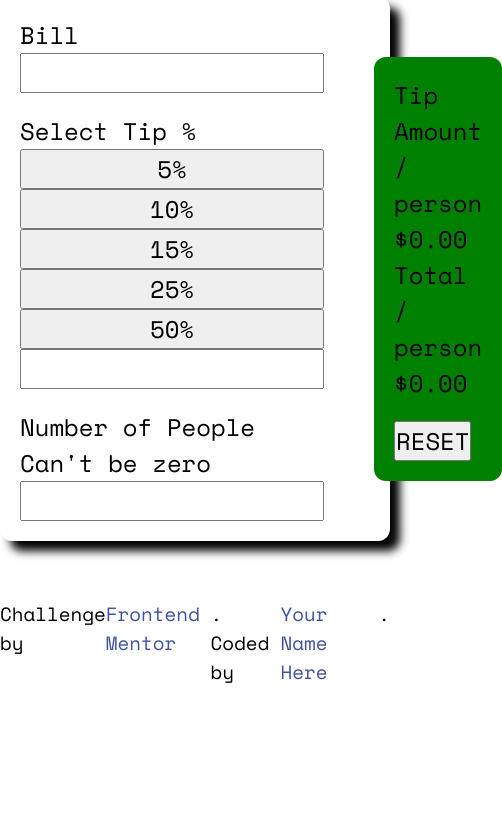
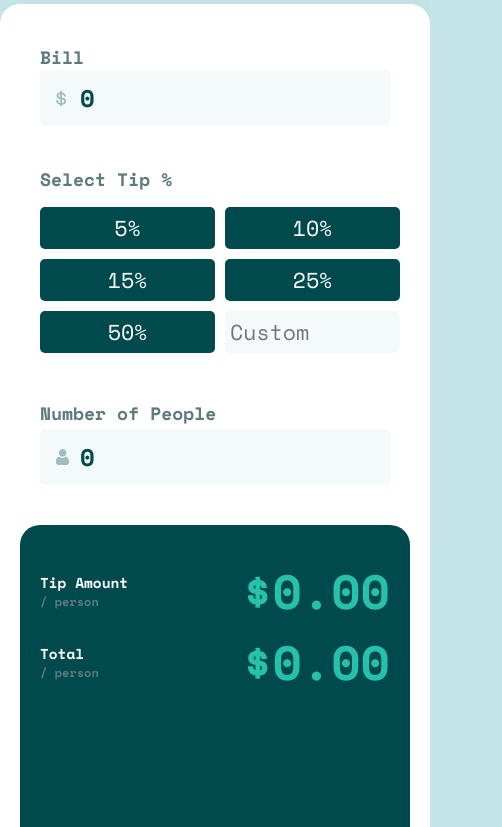
Before and after one commit to EnzoHenrico/tip-calculator, a plain HTML site: page index.html in a window 390 px wide. Shown: the part 98-925 px from the top of the page, 502 px wide, since content can reach past the window. Before the commit the page ends 844 px from the top, so only its background shows below. Drawn offline with nearby package versions, Linux system fonts and the light colour scheme.

Commit message:
edit: ajustada responsividade e adicionado elementos de estilo

```diff
--- a/css/body.css
+++ b/css/body.css
@@ -3,39 +3,191 @@
 .container {
   display: flex;
   align-items: center;
+  justify-content: space-between;
   width: 100%;
   margin: auto;
+  padding: 20px;
+  gap: 20px;
   background-color: white;
-  max-width: 700px;
-  border-radius: 12px;
-  box-shadow: 10px 10px 10px black;
+  max-width: 800px;
+  border-radius: 20px;
+  box-shadow: 10px 10px 30px #0000000d;
 }
 
 /* Inputs */
 .container .inputs {
-  padding: 20px;
   display: flex;
   flex-direction: column;
-  gap: 20px;
+  width: 100%;
+  margin: auto;
+}
+
+.container .inputs label {
+  font-size: 0.75rem;
+  font-weight: 600;
+  color: var(--darkGrayishCyan);
+}
+
+.container .inputs .default-field {
+  border: none;
+  background-color: var(--veryLightGrayishCyan);
+  border-radius: 5px;
+  padding: 10px 0px;
+}
+
+.container .inputs .bill {
+  display: flex;
+  flex-direction: column;
+  padding: 20px;
+}
+
+p#select-tip {
+  margin-bottom: 15px;
+  font-size: 0.75rem;
+  font-weight: 600;
+  color: var(--darkGrayishCyan);
 }
 
 .container .inputs .tip-selector {
   display: flex;
   flex-direction: column;
+  padding: 20px;
 }
 
-.container .inputs .tip-selector .selector {
+.container .inputs .tip-selector .selector-buttons {
   display: grid;
+  grid-template-columns: 30% 30% 30%;
+  gap: 10px;
 }
+
+.container .inputs .tip-selector .selector-buttons button {
+  color: white;
+  background-color: var(--verydarkcyan);
+  border: none;
+  border-radius: 5px;
+  padding: 5px;
+  font-size: 0.9rem;
+  cursor: pointer;
+}
+
+.container .inputs .tip-selector .selector-buttons button:hover {
+  background-color: var(--lightGrayishCyan);
+  color: var(--verydarkcyan);
+}
+
+.container .inputs .tip-selector .selector-buttons button:active {
+  background-color: var(--strongCyan);
+  color: var(--verydarkcyan);
+}
+
+.container .inputs .tip-selector .selector-buttons input {
+  color: var(--verydarkcyan);
+  background-color: var(--veryLightGrayishCyan);
+  border: none;
+  border-radius: 5px;
+  padding: 5px;
+  font-size: 0.9rem;
+}
+
+input#field-bill {
+  background-image: url("/images/icon-dollar.svg");
+  background-position: 16px 20px;
+  background-repeat: no-repeat;
+  padding-left: 40px;
+  font-weight: 600;
+  color: var(--verydarkcyan);
+}
+
+input#field-people {
+  background-image: url("/images/icon-person.svg");
+  background-position: 16px 20px;
+  background-repeat: no-repeat;
+  padding-left: 40px;
+  font-weight: 600;
+  color: var(--verydarkcyan);
+}
+
+.container .inputs .number-people {
+  display: flex;
+  flex-direction: column;
+  padding: 20px;
+}
+.container .inputs .number-people#labels {
+  display: flex;
+  justify-content: space-around;
+}
+
+.container .inputs .number-people label#error {
+  display: none;
+  font-size: 0.6rem;
+  color: rgb(255, 81, 50);
+}
+/*
+if error ↓
+.container .inputs .number-people input:focus {
+  outline: 2px solid rgb(255, 81, 50);
+} */
 
 /* Outputs */
 
 .container .outputs {
-  padding: 20px;
+  display: flex;
+  justify-content: space-between;
+  flex-direction: column;
+  width: 100%;
+  gap: 20px;
+  border-radius: 20px;
+  background-color: var(--verydarkcyan);
+  color: white;
+  height: 430px;
+}
+
+.container .outputs ul {
   display: flex;
   flex-direction: column;
-  gap: 20px;
-  border-radius: 12px;
-  background-color: green;
-  margin: 30px 30px;
+  padding: 30px 20px;
 }
+
+.container .outputs li {
+  display: flex;
+  justify-content: space-between;
+  align-items: center;
+  gap: 60px;
+}
+
+.container .outputs ul .labels {
+  display: flex;
+  flex-direction: column;
+}
+.container .outputs ul .labels .top-label {
+  font-size: 0.6rem;
+  font-weight: 600;
+}
+
+.container .outputs ul .labels .bottom-label {
+  font-size: 0.5rem;
+  font-weight: 600;
+  color: var(--darkGrayishCyan);
+}
+
+.container .outputs ul output {
+  color: var(--strongCyan);
+  font-size: 2rem;
+  font-weight: 600;
+}
+
+.container .outputs .button-reset {
+  padding: 30px;
+}
+
+.container .outputs .button-reset button#reset {
+  width: 100%;
+  color: var(--verydarkcyan);
+  background-color: var(--strongCyan);
+  border: none;
+  border-radius: 5px;
+  padding: 7px;
+  font-size: 0.7rem;
+  font-weight: 600;
+  cursor: pointer;
+}
--- a/css/html.css
+++ b/css/html.css
@@ -1,3 +1,5 @@
+/* DEFAULTS */
+
 * {
   padding: 0;
   margin: 0;
@@ -8,15 +10,21 @@
   font-family: "Space Mono", monospace;
 }
 
+/* Body */
 html,
 body {
   height: 100vh;
+  background-color: var(--lightGrayishCyan);
   --strongCyan: hsl(172, 67%, 45%);
-  -verydarkcyan: hsl(183, 100%, 15%);
+  --verydarkcyan: hsl(183, 100%, 15%);
   --darkGrayishCyan: hsl(186, 14%, 43%);
   --grayishCyan: hsl(184, 14%, 56%);
   --lightGrayishCyan: hsl(185, 41%, 84%);
   --veryLightGrayishCyan: hsl(189, 41%, 97%);
+}
+
+input:focus {
+  outline: 2px solid var(--strongCyan);
 }
 
 /* Header */
@@ -24,30 +32,46 @@ body {
 header {
   display: flex;
   justify-content: center;
-}
-header .logo {
-  font-size: 1.2rem;
-  display: block;
-  margin: 10% auto 5%;
-  width: 100%;
-  max-width: 80px;
-}
-
-footer {
-  display: flex;
-  justify-content: center;
-  padding-top: 15%;
-  margin: auto;
-  font-size: 0.8rem;
+  margin-bottom: 5%;
+  margin-top: 5%;
 }
 
 /* Footer */
+footer .attribuition {
+  display: flex;
+  justify-content: center;
+  padding-top: 10%;
+  color: var(--verydarkcyan);
+  font-size: 0.7rem;
+  margin: auto;
+}
 
-footer a {
-  color: hsl(228, 45%, 44%);
-  font-size: 0.8rem;
+footer .attribuition a {
+  color: var(--verydarkcyan);
+  font-size: 0.7rem;
+}
+
+/* BREAKPOINTS */
+
+/* desktop breakpoint */
+@media (max-width: 940px) {
+  .container {
+    flex-direction: column;
+    width: 80% !important;
+  }
+  footer .attribuition {
+    display: inline-block;
+    padding: 10% !important;
+    text-align: center;
+  }
 }
 
 /* mobile breakponit */
-@media (max-width: 375px) {
+@media (max-width: 490px) {
+  .container {
+    width: 100% !important;
+  }
+  .selector-buttons {
+    grid-template-columns: 50% 50% !important;
+  }
 }
--- a/index.html
+++ b/index.html
@@ -3,8 +3,8 @@
   <head>
     <meta charset="UTF-8" />
     <meta name="viewport" content="width=device-width, initial-scale=1.0" />
-    <!-- displays site properly based on user's device -->
 
+    <script src="/js/script.js"></script>
     <link
       rel="icon"
       type="image/png"
@@ -23,7 +23,7 @@
   <body>
     <header>
       <div class="logo">
-        <h3>Splitter</h3>
+        <img src="/images/logo.svg" alt="logo Splitter" />
       </div>
     </header>
 
@@ -32,44 +32,48 @@
         <div class="inputs">
           <div class="bill">
             <label for="bill">Bill</label>
-            <input type="number" class="default-field" name="bill" />
+            <input type="text" class="default-field" id="field-bill" name="bill" value="0"/>
           </div>
 
           <div class="tip-selector">
-            <p>Select Tip %</p>
-            <button type="menu" class="selector">5%</button>
-            <button type="menu" class="selector">10%</button>
-            <button type="menu" class="selector">15%</button>
-            <button type="menu" class="selector">25%</button>
-            <button type="menu" class="selector">50%</button>
-            <input
-              type="number"
-              class="selector"
-              class="default-field"
-              id="custom-tip"
-            />
+            <p id="select-tip">Select Tip %</p>
+            <div class="selector-buttons">
+              <button type="menu">5%</button>
+              <button type="menu">10%</button>
+              <button type="menu">15%</button>
+              <button type="menu">25%</button>
+              <button type="menu">50%</button>
+              <input type="text" id="custom-tip" placeholder="Custom" />
+            </div>
           </div>
 
           <div class="number-people">
-            <label for="people">Number of People</label>
-            <label id="error" for="people">Can't be zero</label>
-            <input type="number" class="default-field" name="people" />
+            <div id="labels">
+              <label for="people">Number of People</label>
+              <label id="error" for="people">Can't be zero</label>
+            </div>
+            <input type="text" class="default-field" id="field-people" name="people" value="0" />
           </div>
         </div>
+
         <div class="outputs">
-          <ul class="display">
+          <ul>
             <li>
-              <label for="tip-amount">Tip Amount</label>
-              <label for="tip-amount" class="per-person">/ person</label>
+              <div class="labels">
+                <label for="tip-amount" class="top-label">Tip Amount</label>
+                <label for="tip-amount" class="bottom-label">/ person</label>
+              </div>
               <output name="tip-amount">$0.00</output>
             </li>
             <li>
-              <label for="total">Total</label>
-              <label for="tip-amount" class="per-person">/ person</label>
+              <div class="labels">
+                <label for="total" class="top-label"">Total</label>
+                <label for="tip-amount" class="bottom-label">/ person</label>
+              </div>
               <output name="total">$0.00</output>
             </li>
           </ul>
-          <div class="reset">
+          <div class="button-reset">
             <button id="reset" type="submit">RESET</button>
           </div>
         </div>
@@ -77,10 +81,11 @@
     </section>
 
     <footer>
-      Challenge by
-      <a href="https://www.frontendmentor.io?ref=challenge" target="_blank"
-        >Frontend Mentor</a
-      >. Coded by <a href="#">Your Name Here</a>.
+      <div class="attribuition">
+        Challenge by&nbsp <a href="https://www.frontendmentor.io?ref=challenge" target="_blank">Frontend Mentor</a>.
+        Coded by&nbsp<a href="#">Enzo Henrico</a>.
+      </div>
+
     </footer>
   </body>
 </html>
```
Also changed, not shown: js/script.js (added).
